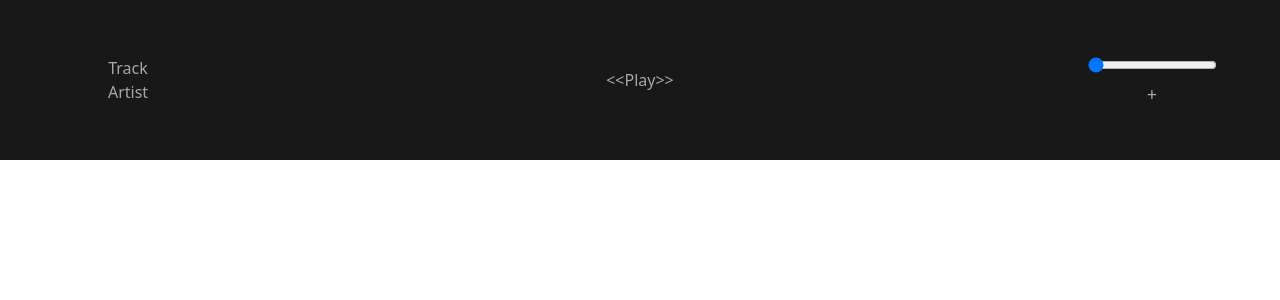
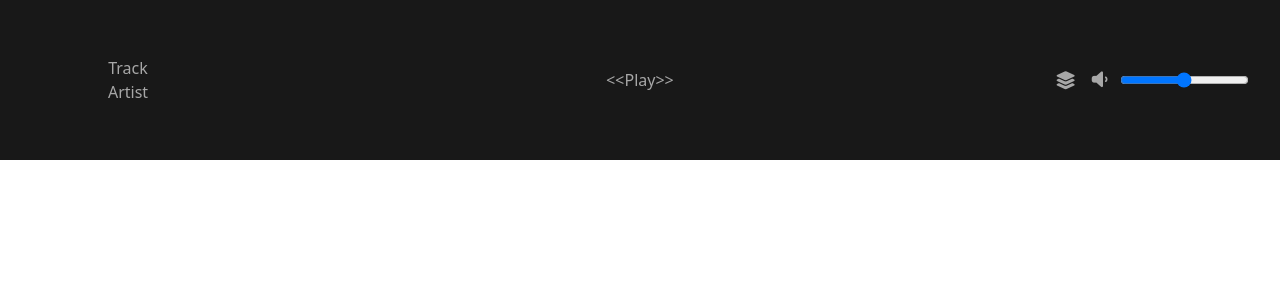
Before and after one commit to seth-bradshaw/Mock-Spotify-UI, a React (Create React App) app in the folder spotify-ui/: page /home in a window 1280 px wide. Shown: the top 300 px of the page. Built offline with nearby package versions, Linux system fonts and the light colour scheme.

Commit message:
added the utility wrapper components, queue needs more logic once router is ready, volume needs a better buffer service

```diff
--- a/spotify-ui/src/components/playback/playbackUtilities/Queue.tsx
+++ b/spotify-ui/src/components/playback/playbackUtilities/Queue.tsx
@@ -1,13 +1,36 @@
-import React, { ReactElement } from 'react'
+import React, { ReactElement, useState } from 'react'
+import { getUserQueue } from '../../../services'
+import BaseControl from '../controls/BaseControl'
 
 interface Props {
 
 }
 
 export default function Queue({}: Props): ReactElement {
+  const [color, setColor] = useState<string>('');
+
+  // TODO click handler navigates to queue, fetches queue prior if not already in redux state
+  const clickHandler = async () => {
+    // needs to be able to toggle route based on windows path
+    // if not on /queue
+      // check to see if redux doesn't have queue
+        // fetch queue
+
+      // push to /queue
+    // otherwise go back to previous route
+    if (color.length === 0) {
+      setColor('text-spotify-green-400');
+    } else {
+      setColor('');
+    }
+    // temp code:
+    const queue = await getUserQueue();
+    console.log('user queue ==>', {queue});
+  }
+
   return (
-    <div>
-      +
-    </div>
+    <BaseControl clickHandler={clickHandler} className={color}>
+      <i className="fa-solid fa-layer-group"></i>
+    </BaseControl>
   )
 }
--- a/spotify-ui/src/components/playback/playbackUtilities/UtilitiesWrapper.tsx
+++ b/spotify-ui/src/components/playback/playbackUtilities/UtilitiesWrapper.tsx
@@ -9,9 +9,9 @@ interface Props {
 export default function UtilitiesWrapper({}: Props): ReactElement {
   console.log('rendering utilities')
   return (
-    <div className="basis-1/5 flex flex-col justify-center items-center text-lg">
+    <div className="basis-1/5 flex justify-center items-center text-lg gap-4">
+      <Queue />
       <Volume />
-      <Queue />
     </div>
   )
 }
--- a/spotify-ui/src/components/playback/playbackUtilities/Volume.tsx
+++ b/spotify-ui/src/components/playback/playbackUtilities/Volume.tsx
@@ -1,14 +1,73 @@
-import React, { ReactElement } from 'react'
+import React, { FormEvent, ReactElement, useEffect, useState } from 'react'
+import { clearInterval } from 'timers';
+import { changeVolume } from '../../../services';
 import BaseSlider from '../../common/BaseSlider'
+import { usePlaybackContext } from '../context'
+import VolumeIcon from './VolumeIcon'
 
 interface Props {
 
 }
+// TODO polish this. Needs to fetch right away if released quickly
+let timeout: null | NodeJS.Timeout = null;
+const buffer: Array<number> = [];
+function initializeGentleVolume () {
+  return (vol: number) => {
+    buffer.push(vol)
+    console.log('timeout', { timeout})
+    if (timeout !== null) {
+      console.log('clearing timeout')
+      clearTimeout(timeout)
+    }
+    if (timeout && buffer.length >= 10) {
+      console.log('calling service, stopping timeouts')
+        changeVolume({volume_percent: buffer.pop() ?? vol });
+        buffer.splice(0, buffer.length)
+        timeout = null;
+    } else {
+      timeout = setTimeout(() => {
+        console.log('calling timeout', buffer)
+        changeVolume({volume_percent: buffer.pop() ?? vol });
+        buffer.splice(0, buffer.length)
+        timeout = null;
+      }, 500)
+    }
+  }
+}
+
+// class BufferVolume
+// time
+// stack
+// initBuffer
+//
+//
+// clearBuffer
+
 
 export default function Volume({}: Props): ReactElement {
+  const [volume, setVolume] = useState<number>(50);
+  const { player } = usePlaybackContext();
+  const bufferVolumeUpdate = initializeGentleVolume();
+
+  useEffect(() => {
+    if (!player) {
+      return;
+    }
+    player.getVolume().then((vol: number) => {
+      setVolume(vol * 100);
+    });
+  }, [player])
+
+  const updateVolume = (e:FormEvent) => {
+    const volume_percent = +(e.target as HTMLInputElement).value;
+    setVolume(volume_percent);
+    bufferVolumeUpdate(volume_percent)
+  }
+
   return (
-    <div>
-      <BaseSlider defaultValue={0} handleChange={(e) => console.log((e.target as HTMLInputElement).value)}/>
+    <div className="flex gap-3 items-center">
+      <VolumeIcon volume={volume} />
+      <BaseSlider defaultValue={volume} id={'volume-slider'} handleChange={updateVolume}/>
     </div>
   )
 }
--- /dev/null
+++ b/spotify-ui/src/components/playback/playbackUtilities/VolumeIcon.tsx
@@ -0,0 +1,16 @@
+import React, { useState } from 'react'
+
+type Props = {
+    volume: number;
+}
+
+
+export default function VolumeIcon({ volume }: Props) {
+    if (volume > 75) {
+       return <i className="fa-solid fa-volume-high"></i>;
+    } else if (volume > 0) {
+        return <i className="fa-solid fa-volume-low"></i>;
+    } else {
+        return <i className="fa-solid fa-volume-off"></i>;
+    }
+}
```
Also changed, not shown: spotify-ui/src/slider.css (added, +22 -0 lines).
